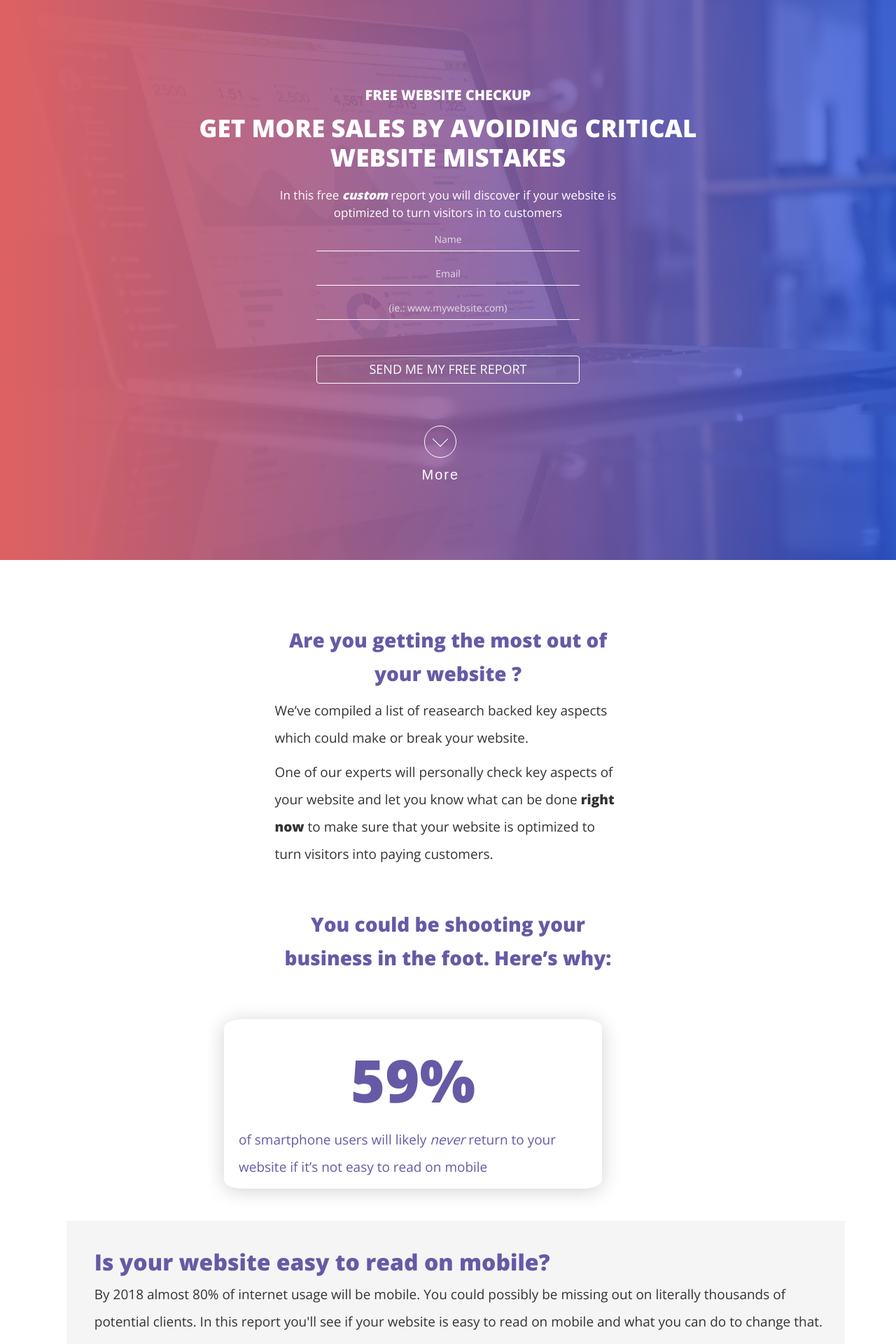
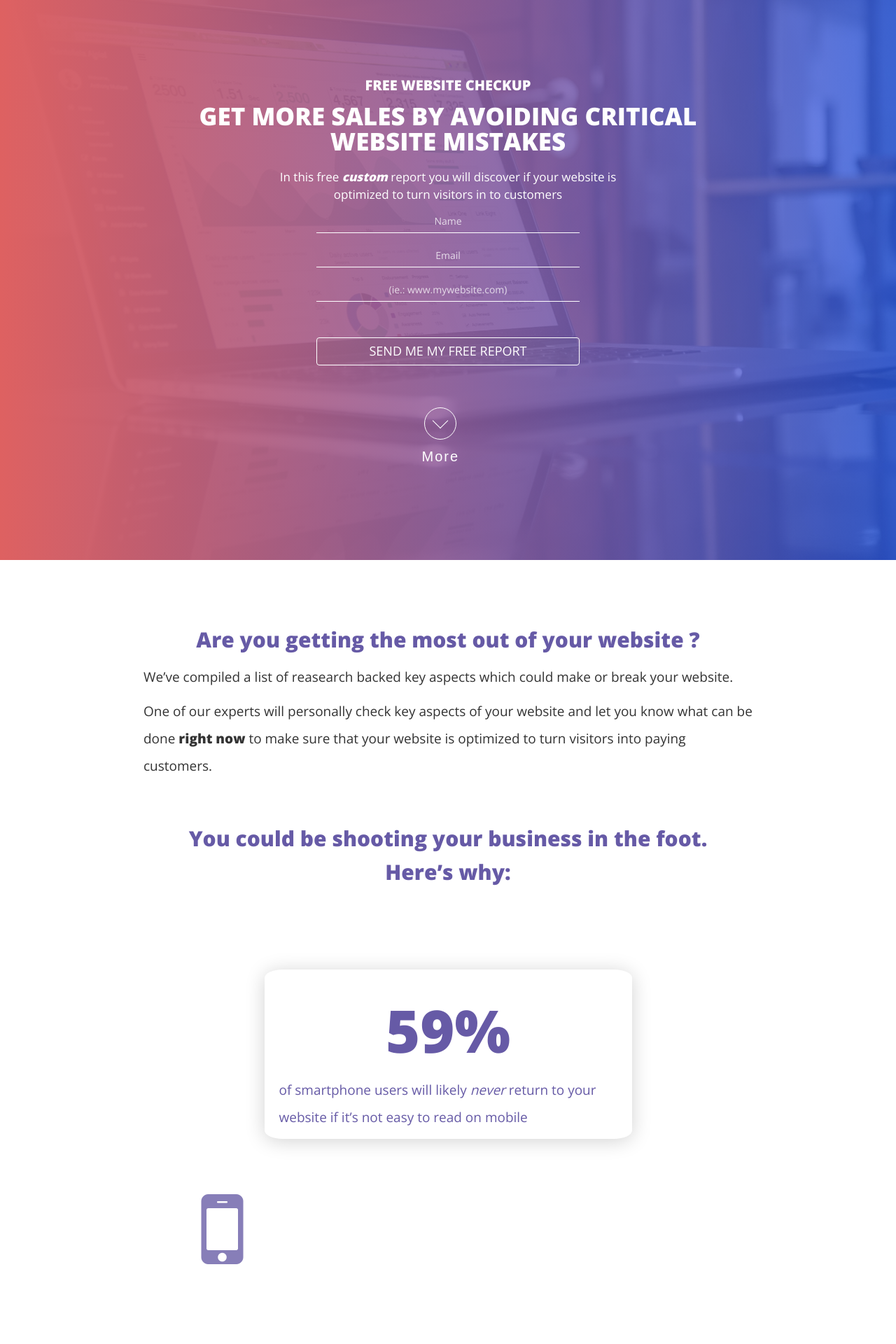
Before and after one commit to andreitobias/myapp, a Rails app: page / in a window 1280 px wide. Shown: the top 1920 px of the page at 70% size. Run offline with Rails 7, Linux system fonts and the light colour scheme; style sheets or scripts are compiled from the project's sources; some libraries are stand-ins or nearby versions.

Commit message:
Added styling

```diff
--- a/app/assets/stylesheets/custom.css.scss
+++ b/app/assets/stylesheets/custom.css.scss
@@ -499,25 +499,38 @@
             font-size: 5em;
         }
     }
+
+
     @media only screen and (min-width : 1000px) {
       .jumbotron {
-          margin-top: 4em;
+          margin-top: 2em;
+        }
+        .jumbotron h1{
+           font-size: 34px !important;
         }
         .jumbotron h3 {
           line-height: 16px;
         }
+        .jumbotron h2 {
+          font-size: 16px;
+          line-height: 33px;
+        }
         .jumbotron h2{
           margin-bottom:33px;
+        }
+        .stats{
+          margin-left: 25%;
+          width: 50%;
         }
     }
     /* Large Devices, Wide Screens */
     @media only screen and (min-width : 1200px) {
         .jumbotron{
-          margin-top:3em;
+          margin-top:2em;
         }
         .jumbotron h1 {
         	font-size:35px !important ;
-        	line-height:42px;
+        	line-height:35px;
         }
 
          .demo a{
@@ -539,6 +552,15 @@
         .submission {
         	margin-top: 2em;
         }
+        .left {
+          display: inline;
+        }
+        .content-header h3 {
+          font-size: 30px;
+          width: 90%;
+          margin-left: 5%;
+        }
+
     }
 
      /* Large Devices, Wide Screens */
--- a/app/views/pages/_content.html.erb
+++ b/app/views/pages/_content.html.erb
@@ -1,8 +1,7 @@
 
 <!--Header-->
 <div class="container-fluid">
-    <div class="col-md-12">
-        <div class="col-md-6 col-md-offset-3">
+    <div class="col-md-10 col-md-offset-1">
         <div class ="content-header">
             <h3> Are you getting the most out of your website ? </h3>
             <h4>We’ve compiled a list of reasearch backed key aspects which could make or break your website.
@@ -12,33 +11,24 @@
             to make sure that your website is optimized to turn visitors into paying customers.
             </h4>
             <h3 class ="subtitle"> You could be shooting your business in the foot. Here’s why: </h3>
-
         </div>
-        </div>
-
     </div>
 
 
 
 <!--Mobile -->
-<div class="container">
-  <div class="col-md-6 col-md-offset-2">
-
+  <div class="col-md-12">
         <div class="stats mobile">
             <h1> 59% </h1>
             <h2>of smartphone users will likely <i>never</i> return to your website if it’s not easy to read on mobile </h2>
         </div>
-  </div>
-  <div class="col-md-12 content">
-
-   <div class = col-md-3>
-
+        <div class = "col-md-3">
          <div class="left">
             <i class="fa fa-mobile fa-5x " aria-hidden="true"></i>
           </div>
-
         </div>
         <!-- testimonial one -->
+        <div class="container-fluid">
             <div class="animation-element slide-left testimonial">
                 <div class="header">
                   <div class="right">
@@ -52,16 +42,14 @@
         </div>
   </div>
 <!--Speed -->
-<div class="container">
-  <div class="col-md-6 col-md-offset-2">
+  <div class="col-md-12">
 
       <div class="stats">
         <h1> 40%  </h1>
         <h2> are abandoning your site if it takes longer than 3 secconds to load </h2>
       </div>
-  </div>
 
-  <div class="col-md-12 content">
+
 
    <div class = col-md-3>
 
@@ -71,6 +59,7 @@
 
     </div>
         <!-- testimonial one -->
+        <div class="container-fluid">
         <div class="animation-element slide-left testimonial">
             <div class="header">
               <div class="right">
@@ -82,20 +71,19 @@
               </div>
           </div>
       </div>
-
       </div>
     </div>
+
+
 <!--Attention -->
 
-<div class="container">
-  <div class="col-md-6 col-md-offset-2">
+  <div class="col-md-12">
 
       <div class="stats seconds">
         <h1> 7 <br> seconds </h1>
         <h2> Most of your website visitors are likely will leave your website in the first 10 to 20 seconds if you can’t pass this test.  </h2>
       </div>
-  </div>
-  <div class="col-md-12 content">
+
 
    <div class = col-md-3>
 
@@ -105,6 +93,7 @@
 
     </div>
           <!-- testimonial one -->
+          <div class="container-fluid">
           <div class="animation-element slide-left testimonial">
               <div class="header">
                 <div class="right">
@@ -115,7 +104,7 @@
                 </div>
             </div>
         </div>
+        </div>
 
     </div>
 </div>
-</div>
```
Also changed, not shown: app/assets/stylesheets/animations.css.scss (line endings or trailing spaces). Lines whose indentation alone changed are shown as unchanged.
